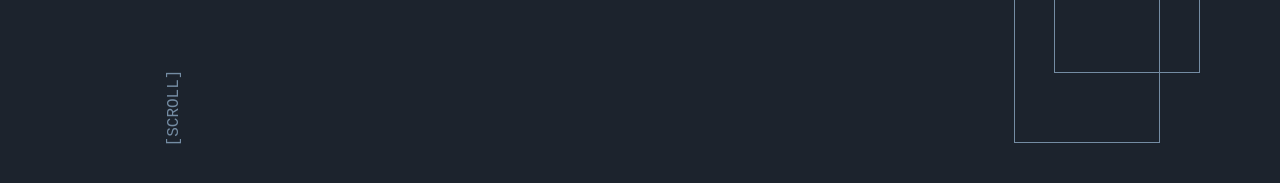
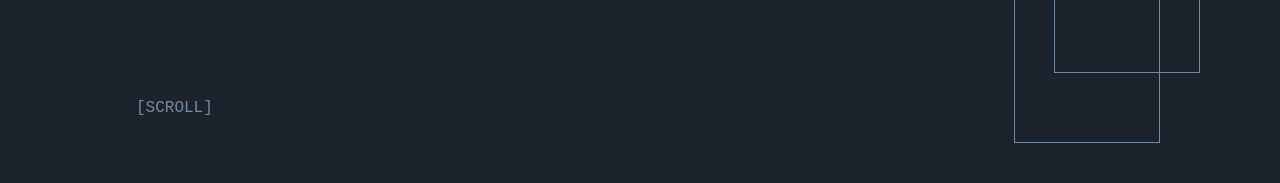
Before and after one commit to juliancoder22/my-portfolio, a React (Vite) app: page / in a window 1280 px wide. Shown: the part 587-770 px from the top of the page. Built offline with nearby package versions, Linux system fonts and the light colour scheme.

Commit message:
fade and slide animation Home

```diff
--- a/src/components/HomeComponent/HomeComponent.scss
+++ b/src/components/HomeComponent/HomeComponent.scss
@@ -1,4 +1,15 @@
-@import '../../constants/styles/rem-calc.scss';
+@import "../../constants/styles/rem-calc.scss";
+
+@keyframes slideInFromLeft {
+  0% {
+    transform: translateX(-100%);
+    opacity: 0;
+  }
+  100% {
+    transform: translateX(0);
+    opacity: 1;
+  }
+}
 
 .home {
   width: 100%;
@@ -13,7 +24,7 @@
   font-family: "Fira Code", monospace;
 
   &__scroll {
-      color: #748CA3;
+    color: #748ca3;
     position: absolute;
     bottom: 6rem;
     left: rem(136);
@@ -58,7 +69,7 @@
 
     img {
       position: absolute;
-        top: .3rem;
+      top: 0.3rem;
       right: -2rem;
       transition: transform 0.3s ease-in-out;
     }
@@ -84,7 +95,7 @@
 
   &__first-square {
     position: absolute;
-      border: 1px solid #748CA3;
+    border: 1px solid #748ca3;
     right: rem(80);
     bottom: rem(140);
     width: rem(144);
@@ -93,7 +104,7 @@
 
   &__second-square {
     position: absolute;
-      border: 1px solid #748CA3;
+    border: 1px solid #748ca3;
     width: rem(144);
     height: rem(144);
     right: rem(120);
@@ -101,7 +112,7 @@
   }
 
   &__third-square {
-      border: 1px solid #748CA3;
+    border: 1px solid #748ca3;
     position: absolute;
     top: -7rem;
     left: -10rem;
@@ -109,3 +120,11 @@
     width: 40rem;
   }
 }
+
+.home__scroll,
+.home__name,
+.home__profession,
+.home__talk,
+.home__points {
+  animation: slideInFromLeft 0.6s ease-in-out forwards;
+}
--- a/src/components/HomeComponent/HomeComponent.tsx
+++ b/src/components/HomeComponent/HomeComponent.tsx
@@ -14,29 +14,32 @@ const HomeComponent = () => {
     const originalName = "Julian Aquino";
     const intervalId = setInterval(() => {
       if (writingIndex < originalName.length) {
-        setName(prevName => prevName + originalName[writingIndex]);
-        setWritingIndex(prevIndex => prevIndex + 1);
+        setName((prevName) => prevName + originalName[writingIndex]);
+        setWritingIndex((prevIndex) => prevIndex + 1);
       } else {
         clearInterval(intervalId);
       }
     }, 110);
 
     return () => clearInterval(intervalId);
-  }, [writingIndex]);
+  }, [writingIndex, 1000]);
 
   useEffect(() => {
     const originalProfession = "web developer";
     const intervalId = setInterval(() => {
       if (writingProfessionIndex < originalProfession.length) {
-        setProfession(prevProfession => prevProfession + originalProfession[writingProfessionIndex]);
-        setWritingProfessionIndex(prevIndex => prevIndex + 1);
+        setProfession(
+          (prevProfession) =>
+            prevProfession + originalProfession[writingProfessionIndex]
+        );
+        setWritingProfessionIndex((prevIndex) => prevIndex + 1);
       } else {
         clearInterval(intervalId);
       }
     }, 110);
 
     return () => clearInterval(intervalId);
-  }, [writingProfessionIndex]);
+  }, [writingProfessionIndex, 1000]);
 
   return (
     <div className="home">
```
Lines whose indentation alone changed are shown as unchanged.
